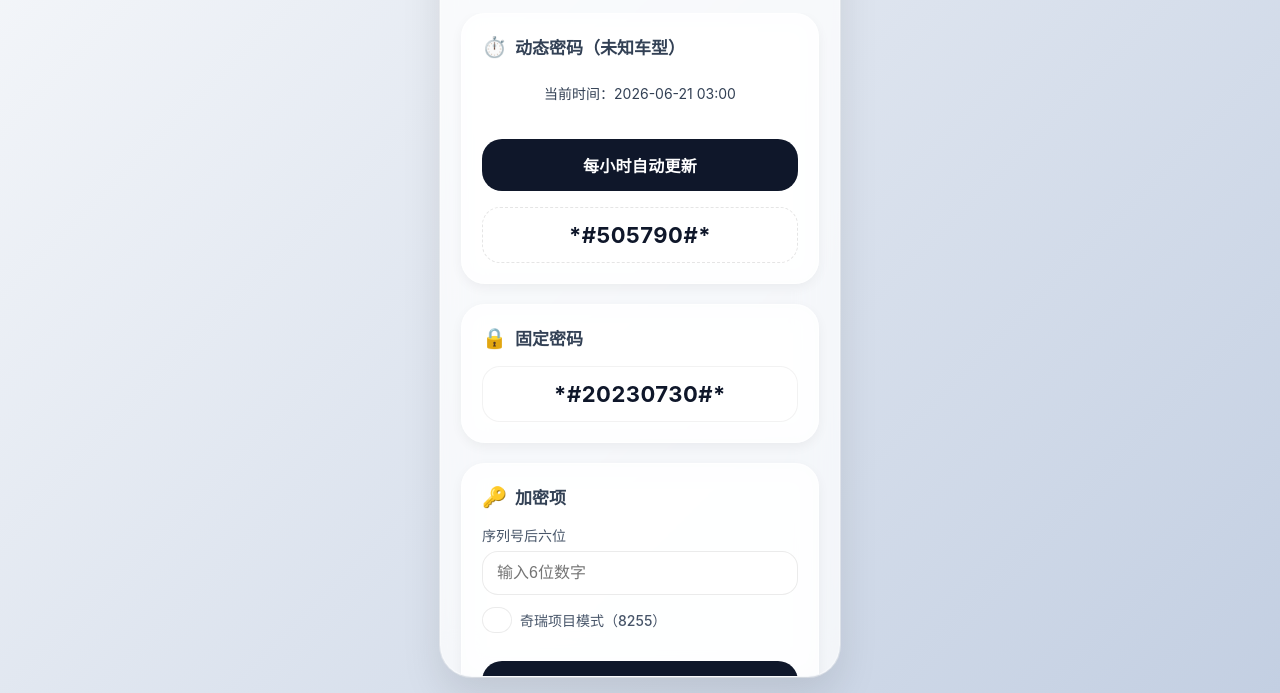
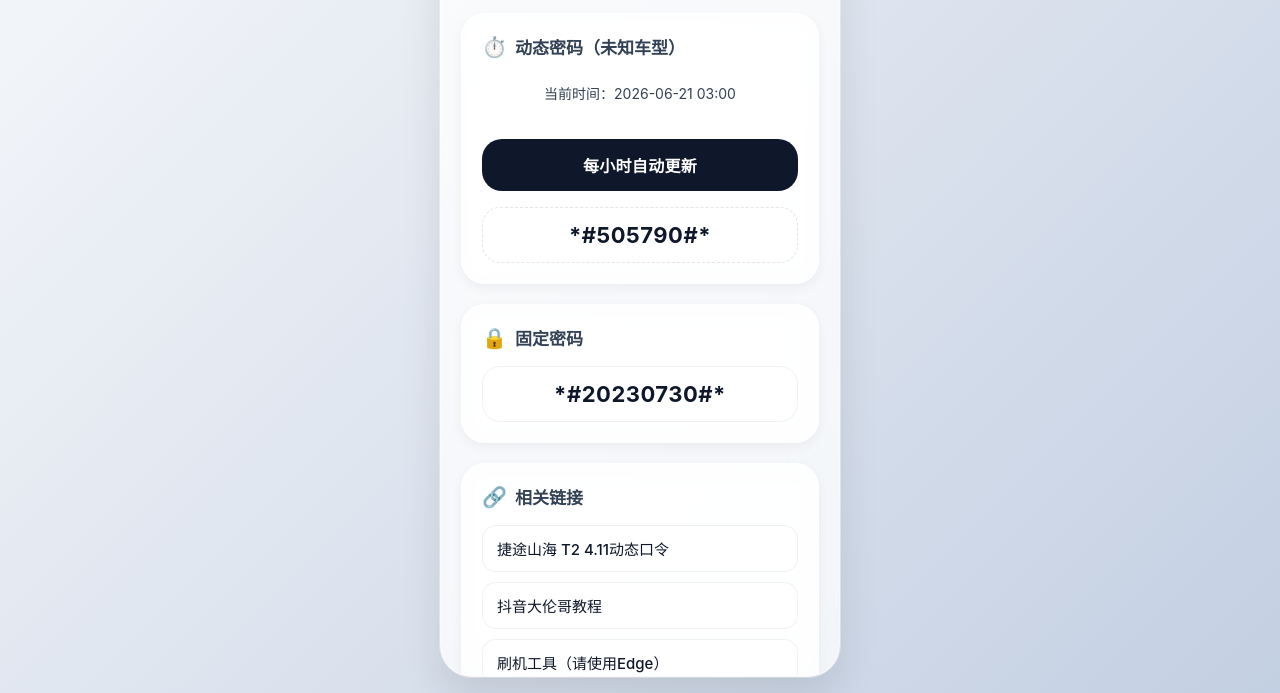
Before and after one commit to NJS98-UI/Ay, a plain HTML site: page index.html in a window 1280 px wide. Shown: the part 107-800 px from the top of the page. Drawn offline with Linux system fonts and the light colour scheme.

Commit message:
Add related links section to index.html
Added a new section for related links with styled items.

```diff
--- a/index.html
+++ b/index.html
@@ -196,6 +196,25 @@
         .hidden {
             display: none;
         }
+
+        /* 链接卡片样式 */
+        .link-item {
+            display: block;
+            padding: 12px 14px;
+            background: rgba(255, 255, 255, 0.6);
+            border-radius: 14px;
+            margin-bottom: 10px;
+            text-decoration: none;
+            color: #0f172a;
+            font-weight: 500;
+            font-size: 15px;
+            transition: background 0.2s;
+            border: 1px solid rgba(0, 0, 0, 0.05);
+        }
+
+        .link-item:active {
+            background: rgba(255, 255, 255, 0.9);
+        }
     </style>
 </head>
 <body>
@@ -222,6 +241,16 @@
                     <span>🔒</span> 固定密码
                 </div>
                 <div class="fixed-password">*#20230730#*</div>
+            </div>
+
+            <!-- 新增链接区域 -->
+            <div class="card">
+                <div class="card-header">
+                    <span>🔗</span> 相关链接
+                </div>
+                <a href="https://autumnhui.github.io/jtpassword/" target="_blank" class="link-item">捷途山海 T2 4.11动态口令</a>
+                <a href="http://manual.qianxian.tech/" target="_blank" class="link-item">抖音大伦哥教程</a>
+                <a href="https://tool.qianxian.tech" target="_blank" class="link-item">刷机工具（请使用Edge）</a>
             </div>
 
             <!-- 静态密码卡片 -->
```
